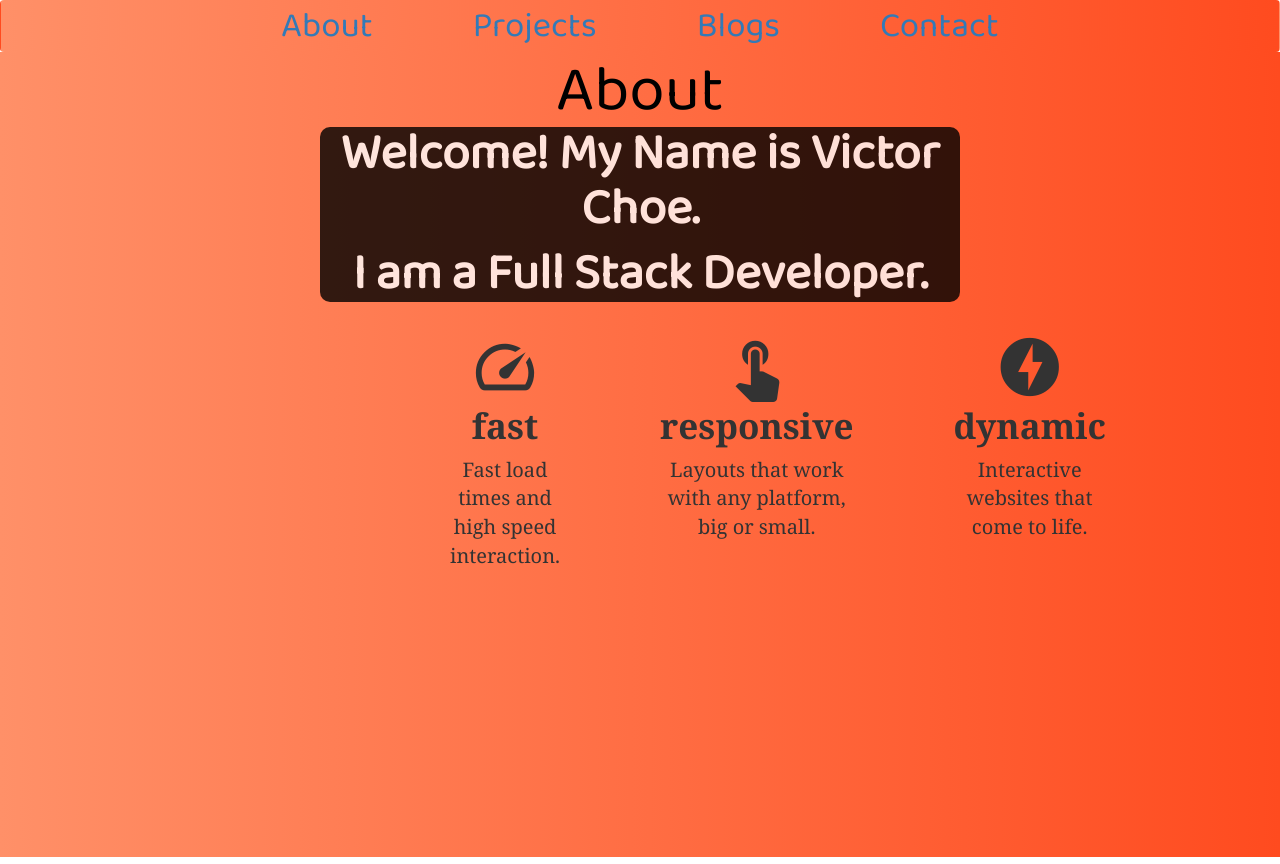
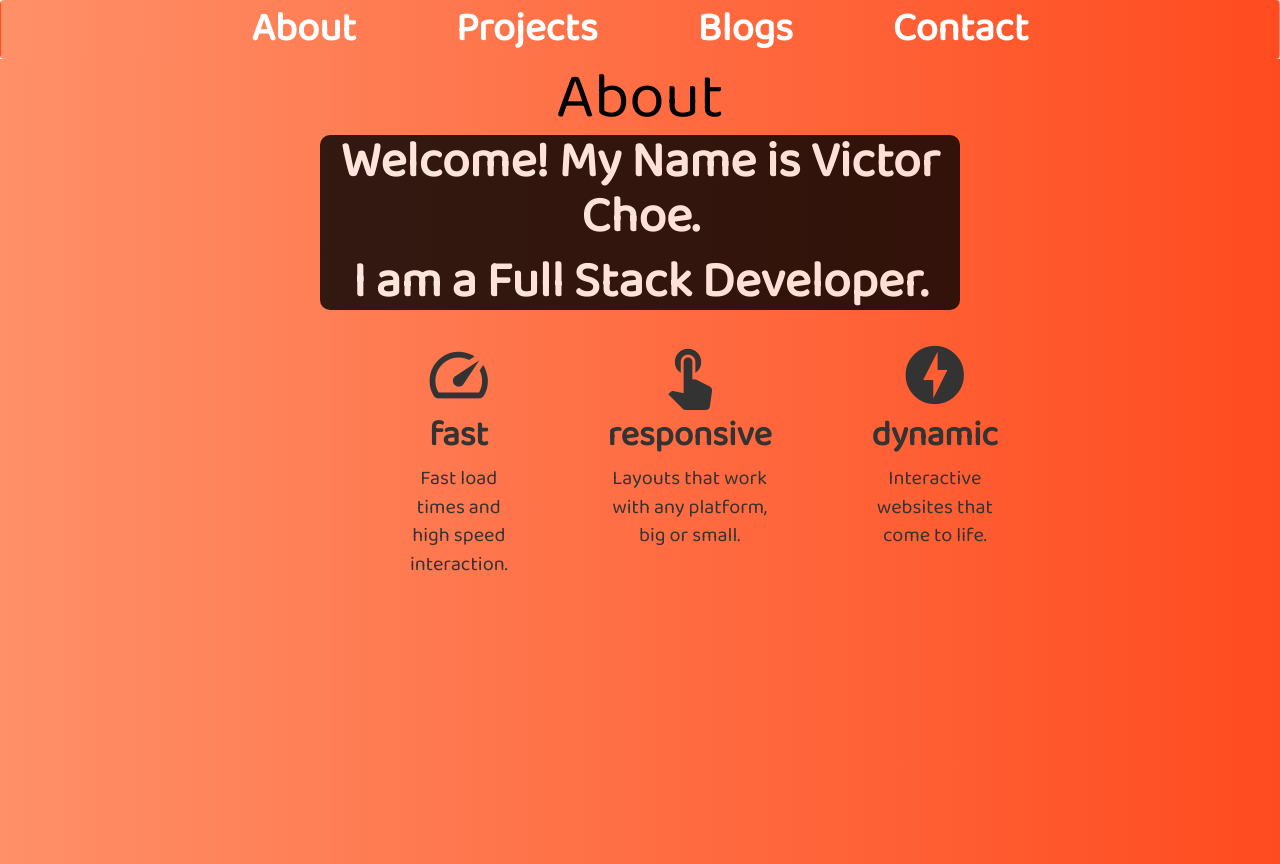
Before and after one commit to vchoe89/discard, a React (Create React App) app: page /about in a window 1280 px wide. Built offline with nearby package versions, Linux system fonts and the light colour scheme.

Commit message:
adjusted icon dimesions

```diff
--- a/src/App.css
+++ b/src/App.css
@@ -24,22 +24,27 @@
   color: #09d3ac;
 }
 
-.nav-link a {
-  font-size: 30px !important;
-  font-family: Georgia !important;
-}
+
 
 #navlink-link{
   font-family: 'Baloo 2', cursive;
-  font-size: 35px;
+  font-size: 40px;
   margin: 50px;
+  color: white;
+  font-weight: bold;
+  transition: all .2s;
 }
+
+#navlink-link:hover + div{
+  transform: scale(1.5) !important;
+}
+
 
 #full-navbar{
   background: #ff4b1f;  /* fallback for old browsers */
-background: -webkit-linear-gradient(to right, #ff9068, #ff4b1f);  /* Chrome 10-25, Safari 5.1-6 */
-background: linear-gradient(to right, #ff9068, #ff4b1f); /* W3C, IE 10+/ Edge, Firefox 16+, Chrome 26+, Opera 12+, Safari 7+ */
-margin-bottom: 0;
+  background: -webkit-linear-gradient(to right, #ff9068, #ff4b1f);  /* Chrome 10-25, Safari 5.1-6 */
+  background: linear-gradient(to right, #ff9068, #ff4b1f); /* W3C, IE 10+/ Edge, Firefox 16+, Chrome 26+, Opera 12+, Safari 7+ */
+  margin-bottom: 0;
 }
 
 #headlines{
@@ -82,7 +87,7 @@ margin-bottom: 0;
 }
 
 #icon-section{
-  font-family: Georgia;
+  font-family: 'Baloo 2', cursive;
   position: relative;
   display: flex;
   text-align: center;
@@ -107,6 +112,8 @@ margin-bottom: 0;
   padding: 20px;
   padding-left: 50px;
   padding-right: 50px;
+  height: 100px;
+  width: 50%;
 }
 
 #responsive{
@@ -123,23 +130,12 @@ margin-bottom: 0;
   padding-right: 50px;
 }
 
-#secondary-header-fast{
+#secondary-header{
   font-size: 35px;
   font-weight: bold;
   margin-top: 0px;
 }
 
-#secondary-header-resp{
-  font-size: 35px;
-  font-weight: bold;
-  margin-top: 0px;
-}
-
-#secondary-header-dyn{
-  font-size: 35px;
-  font-weight: bold;
-  margin-top: 0px;
-}
 
 #tech-abilities{
   font-size: 40px;
--- a/src/components/About.js
+++ b/src/components/About.js
@@ -19,26 +19,22 @@ class About extends React.Component{
             </div>
 
             <div id='icon-section'>
-              <div id='hexagon-wrapper'>
-                <div id='hexagon'></div>
-              </div>
+
               <div id='fast'>
-                <div>
                   <i class="material-icons">speed</i>
-                </div>
-                <h3 id='secondary-header-fast'>fast</h3>
+                <h3 id='secondary-header'>fast</h3>
                 <p id='icon-desc'>Fast load times and high speed interaction.</p>
               </div>
 
               <div id='responsive'>
                 <i class="material-icons">touch_app</i>
-                  <h3 id='secondary-header-resp'>responsive</h3>
+                  <h3 id='secondary-header'>responsive</h3>
                     <p id='icon-desc'>Layouts that work with any platform, big or small.</p>
               </div>
 
               <div id='dynamic'>
                 <i class="material-icons">offline_bolt</i>
-                  <h3 id='secondary-header-dyn'>dynamic</h3>
+                  <h3 id='secondary-header'>dynamic</h3>
                     <p id='icon-desc'>Interactive websites that come to life.</p>
               </div>
             </div>
```
